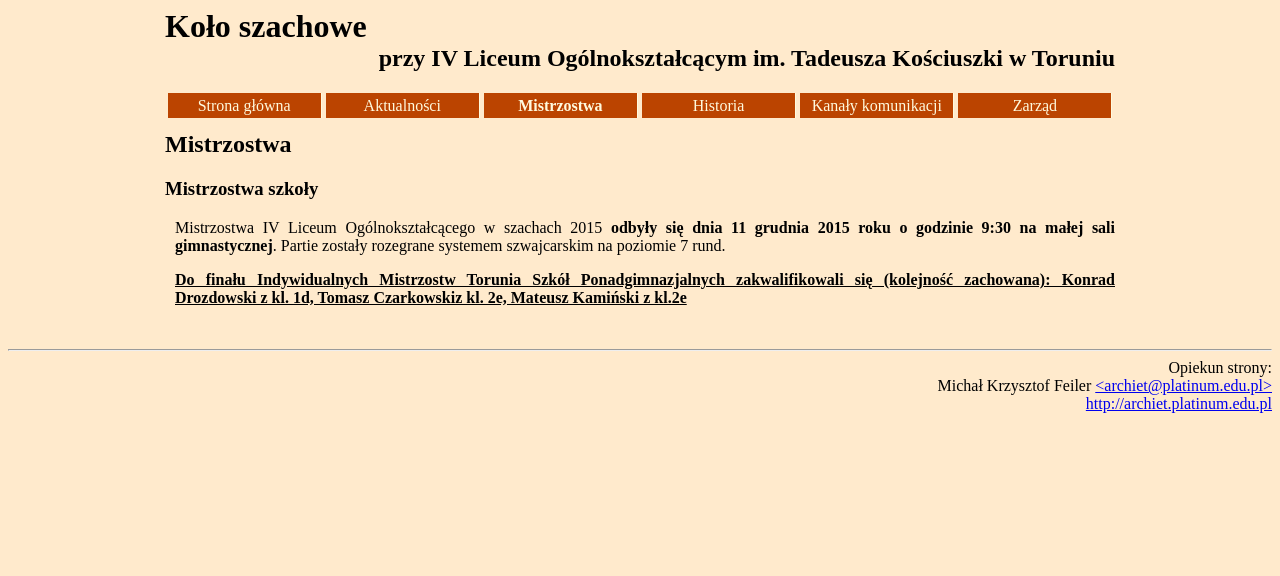
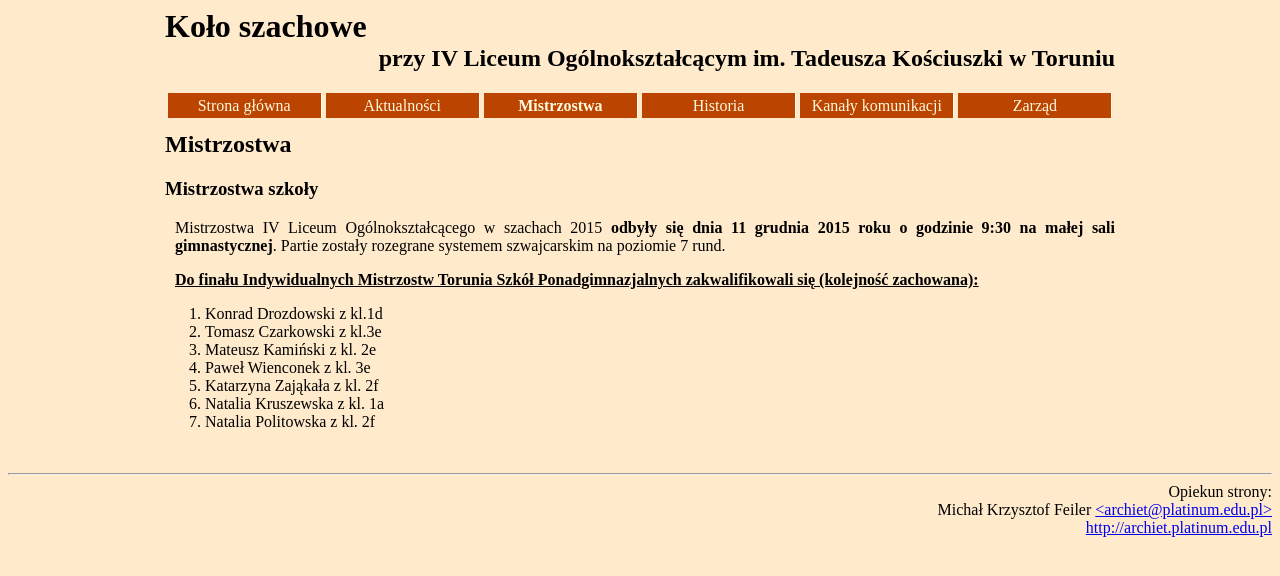
Before and after one commit to ArchieT/szachyivlo-website, a PHP site: page /mistrzostwa.php in a window 1280 px wide. Shown: the top 576 px of the page. Run offline with PHP 8.4, Linux system fonts and the light colour scheme.

Commit message:
Po mistrzostwach — strona Mistrzostwa i Aktualności

```diff
--- a/mistrzostwa.php
+++ b/mistrzostwa.php
@@ -34,7 +34,17 @@ new Date().getTime(),event:'gtm.js'});var f=d.getElementsByTagName(s)[0],
 		<h2 class="page">Mistrzostwa</h2>
 <h3>Mistrzostwa szkoły</h3>
 <p class="news">Mistrzostwa IV Liceum Ogólnokształcącego w szachach 2015 <b>odbyły się dnia 11 grudnia 2015 roku o godzinie 9:30 na&nbsp;małej sali gimnastycznej</b>. Partie zostały rozegrane systemem szwajcarskim na poziomie 7 rund.</p>
-<p class="news"><b><u>Do finału Indywidualnych Mistrzostw Torunia Szkół Ponadgimnazjalnych zakwalifikowali się (kolejność zachowana): Konrad Drozdowski z kl. 1d, Tomasz Czarkowskiz kl. 2e, Mateusz Kamiński z kl.2e</u></b></p>
+<p class="news"><b><u>Do finału Indywidualnych Mistrzostw Torunia Szkół Ponadgimnazjalnych zakwalifikowali się (kolejność zachowana):</u></b>
+<ol>
+<li>Konrad Drozdowski z kl.1d</li>
+<li>Tomasz Czarkowski z kl.3e</li>
+<li>Mateusz Kamiński z kl. 2e</li>
+<li>Paweł Wienconek z kl. 3e</li>
+<li>Katarzyna Zająkała z kl. 2f</li>
+<li>Natalia Kruszewska z kl. 1a</li>
+<li>Natalia Politowska z kl. 2f</li>
+</ol>
+</p>
 <!--p class="news">Na etapie - - jakim? ten międyszkolny jak się nazywa? co osiągnęliście? .</p-->
 		<br></div>
 		<hr>
```
Also changed, not shown: aktualnosci.php (+14 -2 lines).
